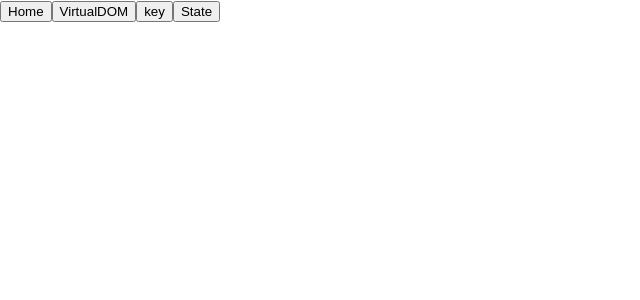
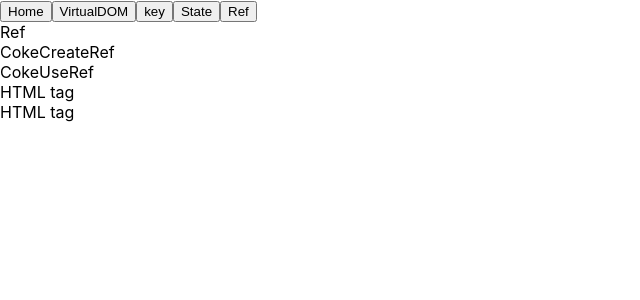
Before and after one commit to intae92/react-docs-study, a React (Create React App) app: page /ref in a window 1280 px wide. Shown: the top 300 px of the page, without its empty margins (0-640 px from the left). Built offline with nearby package versions, Linux system fonts and the light colour scheme.

Commit message:
ref 공부

```diff
--- a/src/App.js
+++ b/src/App.js
@@ -1,6 +1,7 @@
 import { BrowserRouter, Route, Routes } from "react-router-dom";
 import Key from "./Key";
 import Nav from "./Nav";
+import Ref from "./Ref";
 import State from "./State";
 import VirtualDOM from "./VirtualDOM";
 
@@ -12,6 +13,7 @@ function App() {
         <Route path="/virtualDOM" element={<VirtualDOM />} />
         <Route path="/key" element={<Key />} />
         <Route path="/state" element={<State />} />
+        <Route path="/ref" element={<Ref />} />
       </Routes>
     </BrowserRouter>
   );
--- a/src/Nav/index.jsx
+++ b/src/Nav/index.jsx
@@ -16,6 +16,9 @@ const Nav = () => {
       <Link to="state">
         <button>State</button>
       </Link>
+      <Link to="ref">
+        <button>Ref</button>
+      </Link>
     </div>
   );
 };
--- /dev/null
+++ b/src/Ref/index.jsx
@@ -0,0 +1,29 @@
+import React from "react";
+import { useRef } from "react";
+
+const CokeCreateRef = () => {
+  return <div>CokeCreateRef</div>;
+};
+
+const CokeUseRef = () => {
+  return <div>CokeUseRef</div>;
+};
+
+const Ref = () => {
+  const myRef = React.createRef();
+  const myUseRef = useRef(null);
+  const myTag = React.createRef();
+  const myTagRef = useRef(null);
+
+  return (
+    <div>
+      Ref
+      <CokeCreateRef ref={myRef} /> {/* 불가능 */}
+      <CokeUseRef ref={myUseRef} /> {/* 불가능 */}
+      <div ref={myTag}>HTML tag</div> {/* 가능 */}
+      <div ref={myTagRef}>HTML tag</div> {/* 가능 */}
+    </div>
+  );
+};
+
+export default Ref;
```
